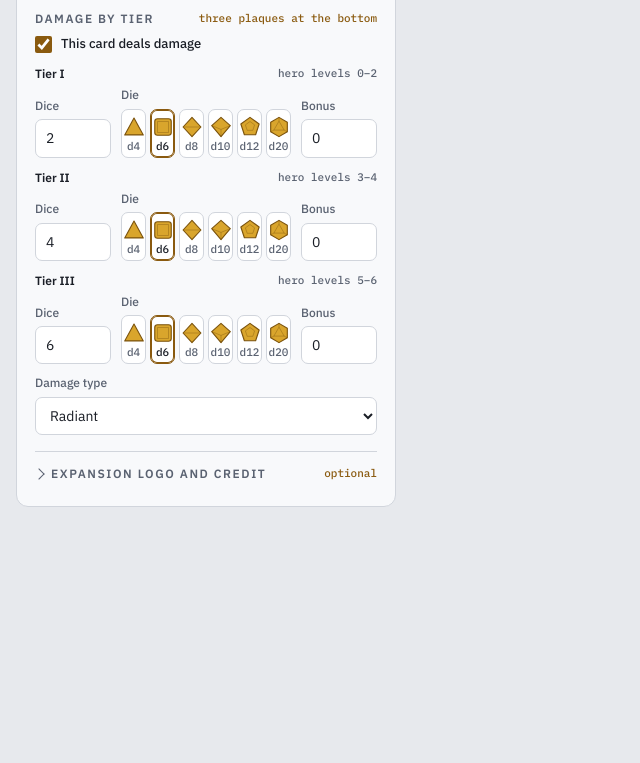
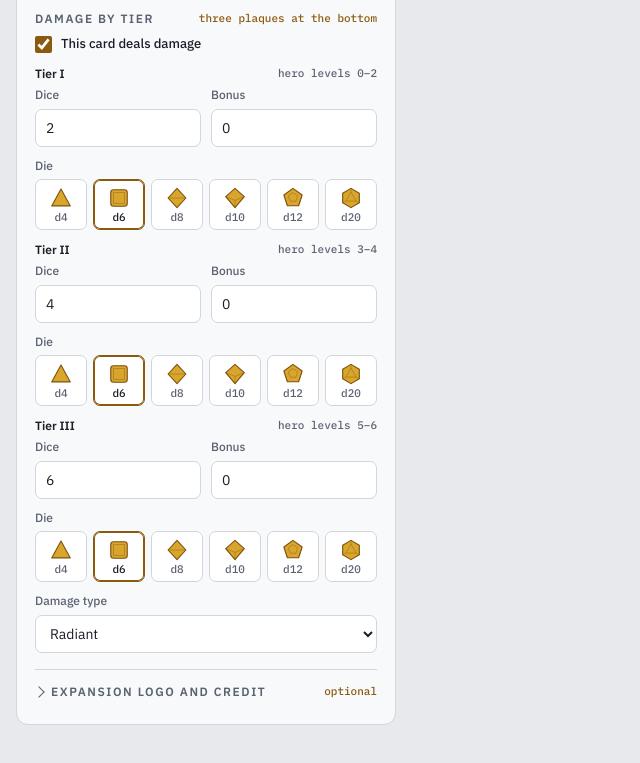
Before and after one commit to msuyar/boardgamecard, a plain HTML site: page index.html in a window 1280 px wide. Shown: the part 1439-2202 px from the top of the page, without its empty margins (0-640 px from the left). Before the commit the page ends 1994 px from the top, so only its background shows below. Drawn offline with nearby package versions, Linux system fonts and the light colour scheme.

Commit message:
Die pickers get a full-width row so each die is easy to tap
Co-Authored-By: Claude Opus 5.5 <noreply@anthropic.com>

```diff
--- a/index.html
+++ b/index.html
@@ -130,7 +130,11 @@ textarea{resize:vertical;min-height:88px;font:400 16px/1.35 var(--f-text)}
 .mono{font-family:var(--f-mono)!important;letter-spacing:.04em}
 input[type=range]{width:100%;accent-color:var(--accent)}
 .row{display:grid;gap:10px;grid-template-columns:repeat(auto-fit,minmax(110px,1fr))}
-.row3{display:grid;gap:10px;grid-template-columns:76px minmax(0,1fr) 76px;align-items:end}
+/* Dice count and bonus share a row; the six die buttons get the full width below them, so each is wide enough to tap. */
+.row3{display:grid;gap:10px;grid-template-columns:minmax(0,1fr) minmax(0,1fr);grid-template-areas:"n b" "die die";align-items:end}
+.row3>:nth-child(1){grid-area:n}
+.row3>:nth-child(2){grid-area:die}
+.row3>:nth-child(3){grid-area:b}
 .hint{margin:0;font-size:13px;color:var(--muted);line-height:1.5}
 /* Longer explanations stay one click away instead of filling the form. */
 .hint-more{font-size:13px;color:var(--muted);line-height:1.5}
@@ -172,8 +176,8 @@ details.group .fold-body{margin-top:10px}
 .pb:hover{border-color:var(--muted)}
 .pipbar .linkbtn{margin-left:4px;font-size:12px}
 
-.diepick{display:grid;grid-template-columns:repeat(6,minmax(0,1fr));gap:4px}
-.dp{display:grid;justify-items:center;gap:3px;padding:6px 0 5px;border:1px solid var(--line);border-radius:7px;background:var(--field);cursor:pointer;font:500 11px/1 var(--f-mono);color:var(--muted)}
+.diepick{display:grid;grid-template-columns:repeat(6,minmax(0,1fr));gap:6px}
+.dp{display:grid;justify-items:center;align-content:center;gap:3px;padding:7px 0 6px;border:1px solid var(--line);border-radius:7px;background:var(--field);cursor:pointer;font:500 11px/1 var(--f-mono);color:var(--muted)}
 .dp .die{width:22px;height:22px}
 .dp .die b{display:none}
 .dp[aria-pressed="true"]{border-color:var(--accent);box-shadow:inset 0 0 0 1px var(--accent);color:var(--ink)}
@@ -367,6 +371,8 @@ body:not([data-mode="tiles"]) .tile-only{display:none!important}
   .btn,.modes button,.stepper button,.dp,.pb{min-height:44px}
   .btn-sm{padding-inline:12px}
   .pb{min-width:44px}
+  .dp{min-height:56px;font-size:12px}
+  .dp .die{width:28px;height:28px}
   .stepper button{width:44px}
   .linkbtn{display:inline-flex;align-items:center;min-height:44px}
   .deck-item{min-height:52px}
```
